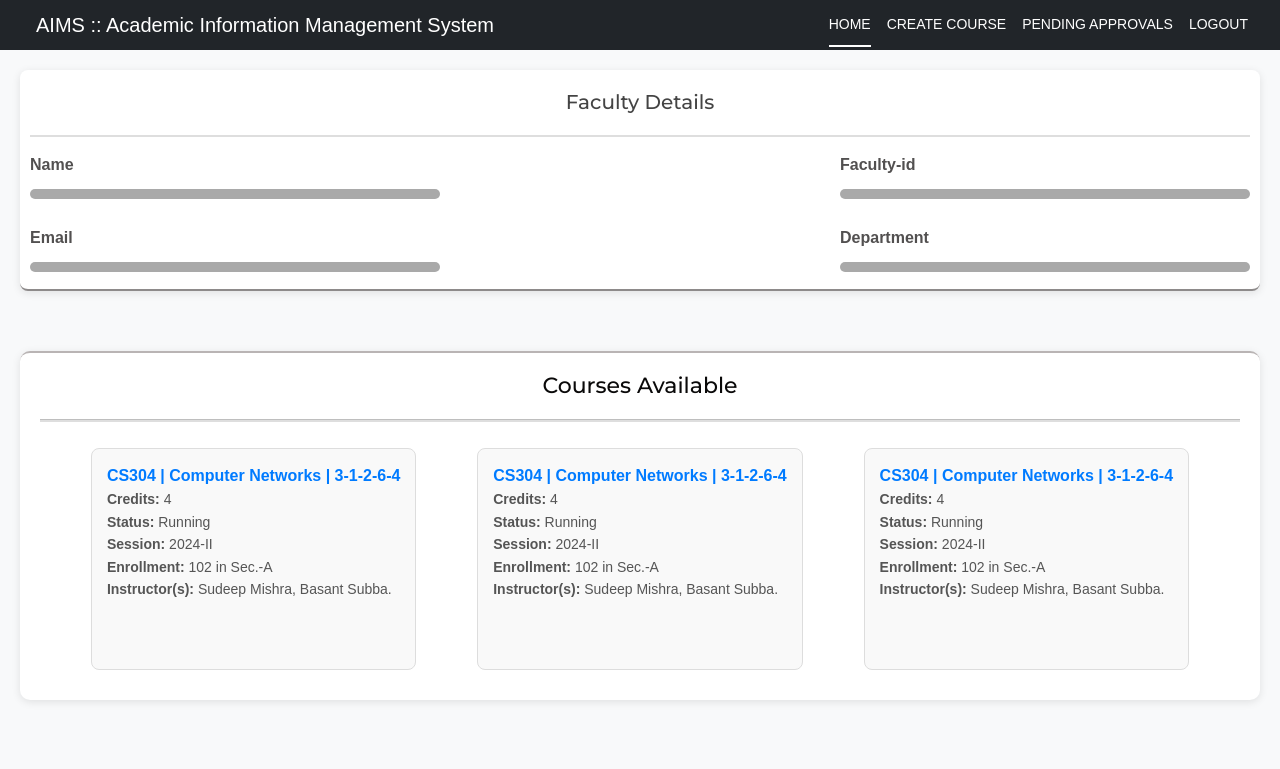
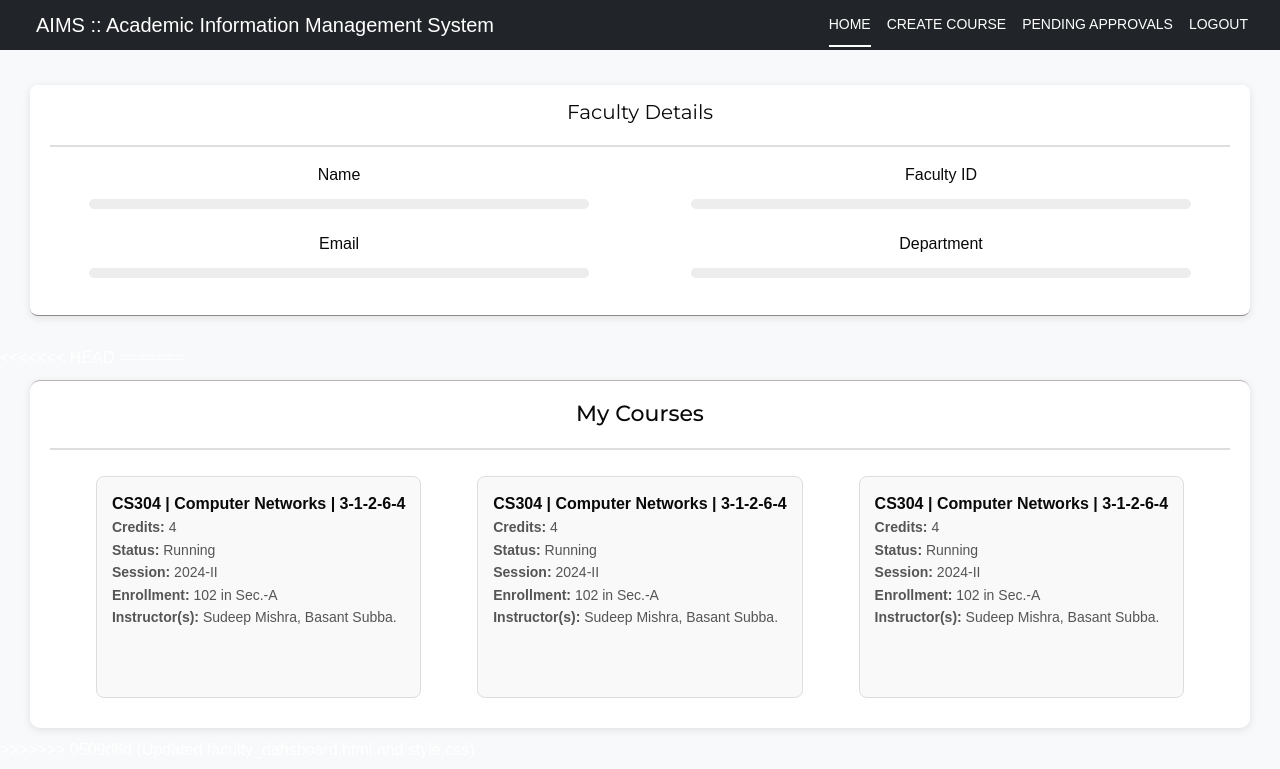
Before and after one commit to tarushi2309/aims-portal-test, a Flask app: template templates/faculty_dashboard.html in a window 1280 px wide. Shown: the top 769 px of the page. Run offline with Flask 3, Linux system fonts and the light colour scheme; the template is opened without the code that fills it, so the values that code supplies are empty; some libraries are stand-ins or nearby versions.

Commit message:
Updated faculty_dahsboard.html and style.css

```diff
--- a/static/assets/css/style.css
+++ b/static/assets/css/style.css
@@ -1296,11 +1296,11 @@ body {
 }
 
 .student-details h2 {
-    font-size: 20px;
-    margin: 10px;
-    color: #000000;
-    text-align: center;
-    font-weight: 500;
+  font-size: 20px;
+  margin: 10px;
+  color: #000000;
+  text-align: center;
+  font-weight: 500;
 }
 
 .grid-container {
@@ -1331,6 +1331,10 @@ body {
     box-shadow: 0 0 5px rgba(0, 123, 255, 0.5);
     background-color: #ededed; /* Slightly lighter grey when focused */
 }
+<<<<<<< HEAD
+=======
+
+>>>>>>> 0509d8d (Updated faculty_dahsboard.html and style.css)
 .faculty-details h2{
   font-size: 20px;
   margin: 10px;
--- a/templates/faculty_dashboard.html
+++ b/templates/faculty_dashboard.html
@@ -45,7 +45,6 @@
   </head>
 
   <body class="bg-light">
-
     <!-- Style sheet -->
 
     <style>
@@ -100,12 +99,12 @@
       }
 
       .faculty-details {
-        margin-bottom: 20px;
+        margin: 15px 10px 10px 10px;
         background-color: #fff;
         border-radius: 8px;
         padding: 10px;
         box-shadow: 0 2px 8px rgba(20, 18, 18, 0.1);
-        border-bottom: 2px solid #8d8a8a; /* Added border-bottom line */
+        border-bottom: 1px solid #8d8a8a; /* Added border-bottom line */
       }
 
       .faculty-details h2 {
@@ -118,7 +117,7 @@
       .grid-container {
         display: grid;
         grid-template-columns: repeat(2, 1fr);
-        column-gap:400px; /* Adjust the space between columns */
+        column-gap: 400px; /* Adjust the space between columns */
         row-gap: 20px; /* Adjust the space between rows */
       }
 
@@ -129,7 +128,8 @@
         color: #525050;
       }
 
-    .grid-container input, .grid-container select {
+      .grid-container input,
+      .grid-container select {
         border: none;
         border-radius: 5px;
         padding: 8px;
@@ -138,7 +138,8 @@
         color: #fff;
       }
 
-    .grid-container input:focus, .grid-container select:focus {
+      .grid-container input:focus,
+      .grid-container select:focus {
         outline: none;
         border: 2px solid #007bff;
         box-shadow: 0 0 5px rgba(0, 123, 255, 0.5);
@@ -146,14 +147,14 @@
       }
 
       .my-courses {
-      margin-top: 30px;
+        margin-top: 10px;
         background-color: #fff;
         border-radius: 10px;
         padding: 20px;
         box-shadow: 0 2px 8px rgba(0, 0, 0, 0.1);
-      margin-left: 20px; /* Added left margin */
-      margin-right: 20px; /* Added right margin */
-      border-top: 2px solid #b9b4b4; /* Added border-top line */
+        margin-left: 30px; /* Added left margin */
+        margin-right: 30px; /* Added right margin */
+        border-top: 1px solid #b9b4b4; /* Added border-top line */
       }
 
       .my-courses h2 {
@@ -177,7 +178,7 @@ background-color: #f9f9f9;
       }
 
       .highlight {
-    background-color: #A9A9A9; /* Light grey background */
+        background-color: #a9a9a9; /* Light grey background */
         color: #fff; /* Dark text for visibility */
         padding: 5px 10px; /* Add padding around the text */
         border-radius: 5px; /* Rounded corners */
@@ -192,7 +193,6 @@ background-color: #f9f9f9;
         font-weight: bold; /* Optional: make headings bold */
         margin-bottom: 5px; /* Space between label and text */
       }
-
 
       .course-item p {
         font-size: 14px;
@@ -218,7 +218,9 @@ vertical-align: middle;
       .course-item strong {
         font-weight: bold;
       }
-
+      .highlight{
+        background-color: #ededed;
+      }
     </style>
 
     <div>
@@ -250,8 +252,9 @@ font-weight: bold;
                 "
                 aria-current="page"
                 href="coursefloat.html"
-              > Create Course </a
               >
+                Create Course
+              </a>
             </li>
 
             <li class="nav-item">
@@ -263,13 +266,13 @@ font-weight: bold;
                   font-weight: 300;
                 "
                 aria-current="page"
-              href="faculty_approval.html"
-              > Pending Approvals </a
+                href="#pending approvals.html"
               >
+                Pending Approvals
+              </a>
             </li>
 
             <li class="nav-item">
-
               <a
                 class="nav-link"
                 style="
@@ -277,7 +280,7 @@ font-weight: bold;
                   font-family: Arial, Helvetica, sans-serif;
                   font-weight: 300;
                 "
-                href="login.html"
+                href="#login.html"
                 >Logout</a
               >
             </li>
@@ -286,99 +289,170 @@ font-weight: bold;
       </nav>
     </div>
 
-
     <main>
-
       <div class="container">
-        <div class="faculty-details">
-            <h2>Faculty Details</h2>
-            <body>
-                <hr width="100%;" color="grey" size="5">
-            </body>
-            <div class="grid-container">
-                <div>
-                  <label for="name" class="centered-label">Name</label>
-                  <span id="name" class = "highlight">{{ faculty['name'] }}</span>
+        <div class="faculty-details" style="padding: 15px 20px 30px 20px;">
+          <h2 style="color: #0a0909">Faculty Details</h2>
+          <hr width="100%" color="grey" size="5" />
+          <div class="row text-center">
+            <div class="col-md-6">
+              <label for="name" class="centered-label" style="color:#0a0909; font-family: Arial, Helvetica, sans-serif; font-weight: 400;">Name</label>
+              <span id="name" class="highlight" style="color:#0a0909">{{ faculty['name'] }}</span>
             </div>
-                <div>
-                  <label for="faculty-id" class="centered-label">Faculty-id</label>
-                  <span id="faculty-id" class = "highlight">{{ faculty['faculty_id'] }}</span>
+            <div class="col-md-6">
+              <label for="faculty-id" class="centered-label" style="color:#0a0909; font-family: Arial, Helvetica, sans-serif; font-weight: 400;">Faculty ID</label>
+              <span id="faculty-id" class="highlight" style="color:#0a0909">{{ faculty['faculty_id'] }}</span>
             </div>
-                <div>
-                  <label for="email" class="centered-label">Email</label>
-                  <span id="email" class = "highlight">{{ faculty['email'] }}</span>
           </div>
-                <div>
-                    <label for="department" class="centered-label">Department</label>
-                    <span id="department" class = "highlight">{{ faculty['department'] }}</span>
+          <div class="row text-center mt-3">
+            <div class="col-md-6">
+              <label for="email" class="centered-label" style="color:#0a0909; font-family: Arial, Helvetica, sans-serif; font-weight: 400;">Email</label>
+              <span id="email" class="highlight" style="color:#0a0909">{{ faculty['email'] }}</span>
             </div>
-
+            <div class="col-md-6">
+              <label for="department" class="centered-label" style="color:#0a0909; font-family: Arial, Helvetica, sans-serif; font-weight: 400;">Department</label>
+              <span id="department" class="highlight" style="color:#0a0909">{{ faculty['department'] }}</span>
+            </div>
           </div>
         </div>
       </div>
 
 
+<<<<<<< HEAD
+=======
       <!-- ======= Courses Available Section ======= -->
-    <div class="my-courses" style="color: black; margin-top: 20px;">
-      <h2>Courses Available</h2>
+      <div class="my-courses">
+        <h2>My Courses</h2>
         <hr width="100%" color="grey" size="5" />
 
-      <div class="courses-grid" style="display: flex; flex-wrap: wrap; justify-content: space-evenly;">
+        <div
+          class="courses-grid"
+          style="display: flex; flex-wrap: wrap; justify-content: space-evenly"
+        >
           <!--dummy data 1-->
           <div class="course-item">
             <label for="course1">
-                <a href="#">CS304 | Computer Networks | 3-1-2-6-4</a>
+              <a style="color: #0a0909" href="#"
+                >CS304 | Computer Networks | 3-1-2-6-4</a
+              >
             </label>
             <p>
-                <strong>Credits:</strong> 4<br>
-                <strong>Status:</strong> Running<br>
-                <strong>Session:</strong> 2024-II<br>
-                <strong>Enrollment:</strong> 102 in Sec.-A<br>
+              <strong>Credits:</strong> 4<br />
+              <strong>Status:</strong> Running<br />
+              <strong>Session:</strong> 2024-II<br />
+              <strong>Enrollment:</strong> 102 in Sec.-A<br />
               <strong>Instructor(s):</strong> Sudeep Mishra, Basant Subba.
             </p>
             <div class="dropdown">
               <ul class="dropdown-menu">
-                  <li><a class="dropdown-item" href="#" style="color:black; font-weight: 400;">Credit</a></li>
-                  <li><a class="dropdown-item" href="#" style="color:black; font-weight: 400;">Audit</a></li>
-                  <li><a class="dropdown-item" href="#" style="color:black; font-weight: 400;">Drop</a></li>
+                <li>
+                  <a
+                    class="dropdown-item"
+                    href="#"
+                    style="color: black; font-weight: 400"
+                    >Credit</a
+                  >
+                </li>
+                <li>
+                  <a
+                    class="dropdown-item"
+                    href="#"
+                    style="color: black; font-weight: 400"
+                    >Audit</a
+                  >
+                </li>
+                <li>
+                  <a
+                    class="dropdown-item"
+                    href="#"
+                    style="color: black; font-weight: 400"
+                    >Drop</a
+                  >
+                </li>
               </ul>
             </div>
           </div>
           <div class="course-item">
             <label for="course1">
-                <a href="#">CS304 | Computer Networks | 3-1-2-6-4</a>
+              <a style="color: #0a0909" href="#"
+                >CS304 | Computer Networks | 3-1-2-6-4</a
+              >
             </label>
             <p>
-                <strong>Credits:</strong> 4<br>
-                <strong>Status:</strong> Running<br>
-                <strong>Session:</strong> 2024-II<br>
-                <strong>Enrollment:</strong> 102 in Sec.-A<br>
+              <strong>Credits:</strong> 4<br />
+              <strong>Status:</strong> Running<br />
+              <strong>Session:</strong> 2024-II<br />
+              <strong>Enrollment:</strong> 102 in Sec.-A<br />
               <strong>Instructor(s):</strong> Sudeep Mishra, Basant Subba.
             </p>
             <div class="dropdown">
               <ul class="dropdown-menu">
-                  <li><a class="dropdown-item" href="#" style="color:black; font-weight: 400;">Credit</a></li>
-                  <li><a class="dropdown-item" href="#" style="color:black; font-weight: 400;">Audit</a></li>
-                  <li><a class="dropdown-item" href="#" style="color:black; font-weight: 400;">Drop</a></li>
+                <li>
+                  <a
+                    class="dropdown-item"
+                    href="#"
+                    style="color: black; font-weight: 400"
+                    >Credit</a
+                  >
+                </li>
+                <li>
+                  <a
+                    class="dropdown-item"
+                    href="#"
+                    style="color: black; font-weight: 400"
+                    >Audit</a
+                  >
+                </li>
+                <li>
+                  <a
+                    class="dropdown-item"
+                    href="#"
+                    style="color: black; font-weight: 400"
+                    >Drop</a
+                  >
+                </li>
               </ul>
             </div>
           </div>
           <div class="course-item">
             <label for="course1">
-                <a href="#">CS304 | Computer Networks | 3-1-2-6-4</a>
+              <a style="color: #0a0909" href="#"
+                >CS304 | Computer Networks | 3-1-2-6-4</a
+              >
             </label>
             <p>
-                <strong>Credits:</strong> 4<br>
-                <strong>Status:</strong> Running<br>
-                <strong>Session:</strong> 2024-II<br>
-                <strong>Enrollment:</strong> 102 in Sec.-A<br>
+              <strong>Credits:</strong> 4<br />
+              <strong>Status:</strong> Running<br />
+              <strong>Session:</strong> 2024-II<br />
+              <strong>Enrollment:</strong> 102 in Sec.-A<br />
               <strong>Instructor(s):</strong> Sudeep Mishra, Basant Subba.
             </p>
             <div class="dropdown">
               <ul class="dropdown-menu">
-                  <li><a class="dropdown-item" href="#" style="color:black; font-weight: 400;">Credit</a></li>
-                  <li><a class="dropdown-item" href="#" style="color:black; font-weight: 400;">Audit</a></li>
-                  <li><a class="dropdown-item" href="#" style="color:black; font-weight: 400;">Drop</a></li>
+                <li>
+                  <a
+                    class="dropdown-item"
+                    href="#"
+                    style="color: black; font-weight: 400"
+                    >Credit</a
+                  >
+                </li>
+                <li>
+                  <a
+                    class="dropdown-item"
+                    href="#"
+                    style="color: black; font-weight: 400"
+                    >Audit</a
+                  >
+                </li>
+                <li>
+                  <a
+                    class="dropdown-item"
+                    href="#"
+                    style="color: black; font-weight: 400"
+                    >Drop</a
+                  >
+                </li>
               </ul>
             </div>
           </div>
@@ -387,28 +461,56 @@ font-weight: bold;
           {% for course in courses %}
           <div class="course-item">
             <label>
-            <a href="course_details.html">{{ course.code }} | {{ course.name }} | {{ course.structure }}</a>
+              <a style="color: #0a0909" href="course_details.html"
+                >{{ course.code }} | {{ course.name }} | {{ course.structure
+                }}</a
+              >
             </label>
             <p>
-            <strong>Credits:</strong> {{ course.credits }}<br>
-            <strong>Status:</strong> {{ course.status }}<br>
-            <strong>Session:</strong> {{ course.session }}<br>
-            <strong>Enrollment:</strong> {{ course.enrollment }} in Sec.-A<br>
+              <strong>Credits:</strong> {{ course.credits }}<br />
+              <strong>Status:</strong> {{ course.status }}<br />
+              <strong>Session:</strong> {{ course.session }}<br />
+              <strong>Enrollment:</strong> {{ course.enrollment }} in Sec.-A<br />
               <strong>Instructor(s):</strong> {{ course.instructors }}
             </p>
             <div class="dropdown">
               <ul class="dropdown-menu">
-              <li><a class="dropdown-item action-btn" href="#" data-course-id="{{ course.id }}" data-action="credit" style="color:black; font-weight: 400;">Credit</a></li>
-              <li><a class="dropdown-item action-btn" href="#" data-course-id="{{ course.id }}" data-action="audit" style="color:black; font-weight: 400;">Audit</a></li>
-              <li><a class="dropdown-item action-btn" href="#" data-course-id="{{ course.id }}" data-action="drop" style="color:black; font-weight: 400;">Drop</a></li>
+                <li>
+                  <a
+                    class="dropdown-item action-btn"
+                    href="#"
+                    data-course-id="{{ course.id }}"
+                    data-action="credit"
+                    style="color: black; font-weight: 400"
+                    >Credit</a
+                  >
+                </li>
+                <li>
+                  <a
+                    class="dropdown-item action-btn"
+                    href="#"
+                    data-course-id="{{ course.id }}"
+                    data-action="audit"
+                    style="color: black; font-weight: 400"
+                    >Audit</a
+                  >
+                </li>
+                <li>
+                  <a
+                    class="dropdown-item action-btn"
+                    href="#"
+                    data-course-id="{{ course.id }}"
+                    data-action="drop"
+                    style="color: black; font-weight: 400"
+                    >Drop</a
+                  >
+                </li>
               </ul>
             </div>
           </div>
           {% endfor %}
         </div>
       </div>
-
-
     </main>
 
     <a
@@ -428,7 +530,6 @@ font-weight: bold;
 
     <!-- Template Main JS File -->
     <script src="../static/assets/js/main.js"></script>
-
   </body>
-
+>>>>>>> 0509d8d (Updated faculty_dahsboard.html and style.css)
 </html>
```
Lines whose indentation alone changed are shown as unchanged.
